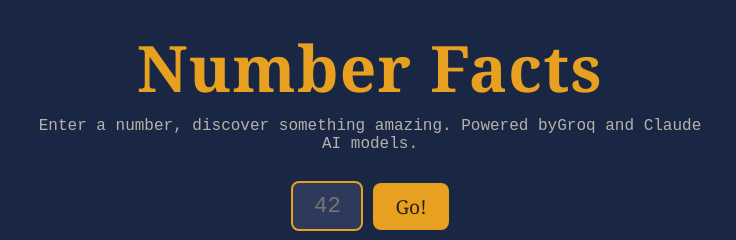
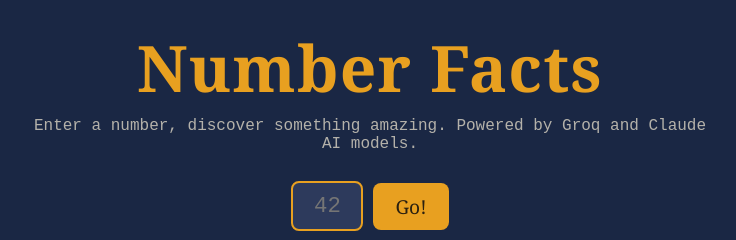
Before and after one commit to galaxy-scream/number-facts, a website: page public/index.html in a window 1280 px wide. Shown: the top 240 px of the page, 270-1006 px from the left. Drawn offline with Linux system fonts and the light colour scheme; a web font is replaced by a local one.

Commit message:
Fix missing space in subheading

```diff
--- a/public/index.html
+++ b/public/index.html
@@ -10,7 +10,7 @@
         <main class="container">
             <h1>Number Facts</h1>
             <p class="subheading">
-                Enter a number, discover something amazing. Powered byGroq and
+                Enter a number, discover something amazing. Powered by Groq and
                 Claude AI models.
             </p>
 
```
